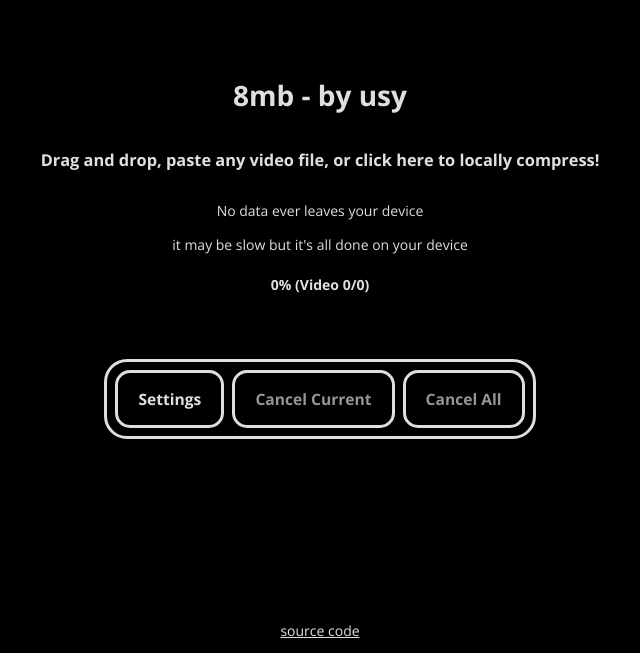
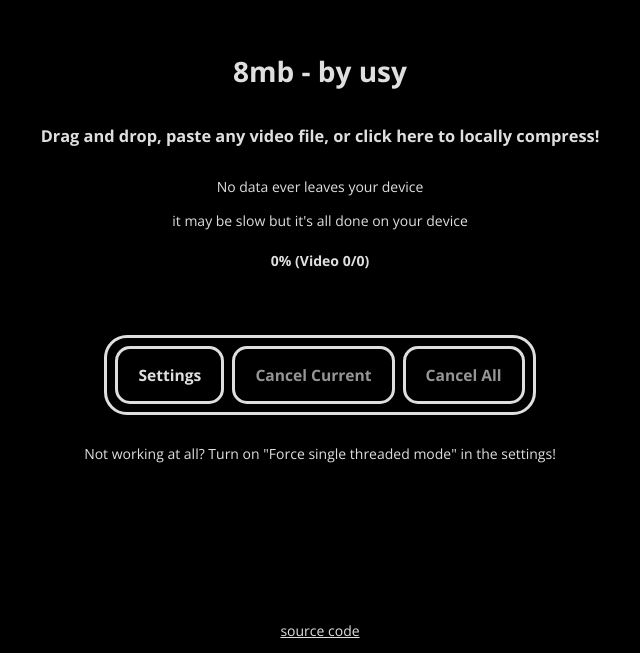
Before and after one commit to usyless/8mb, a website with bundled scripts: page src/index.html in a window 1280 px wide. Shown: the part 155-808 px from the top of the page, without its empty margins (320-960 px from the left). Built offline with nearby package versions, Linux system fonts and the light colour scheme; files whose address does not match are found by name.

Commit message:
add message for if its not working at all

```diff
--- a/src/index.html
+++ b/src/index.html
@@ -46,6 +46,7 @@
         <button id="cancelAll" disabled><h3>Cancel All</h3></button>
         <button id="updateAvailable" class="hidden"><h3>Update Available. Click to update</h3></button>
     </div>
+    <p>Not working at all? Turn on "Force single threaded mode" in the settings!</p>
 </div>
 <div id="bottomContent">
     <a href="https://github.com/usyless/8mb" target="_blank">source code</a>
```
